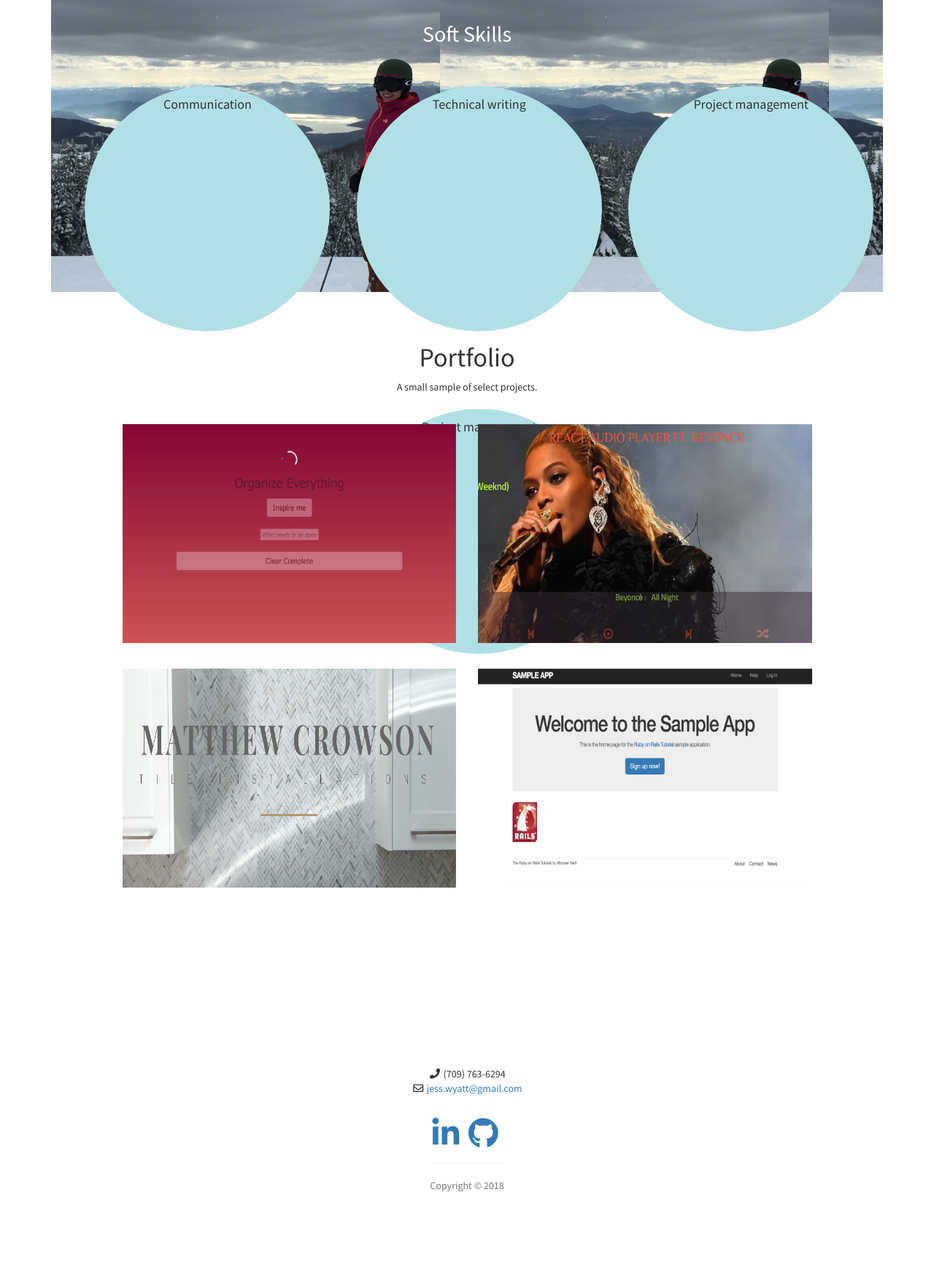
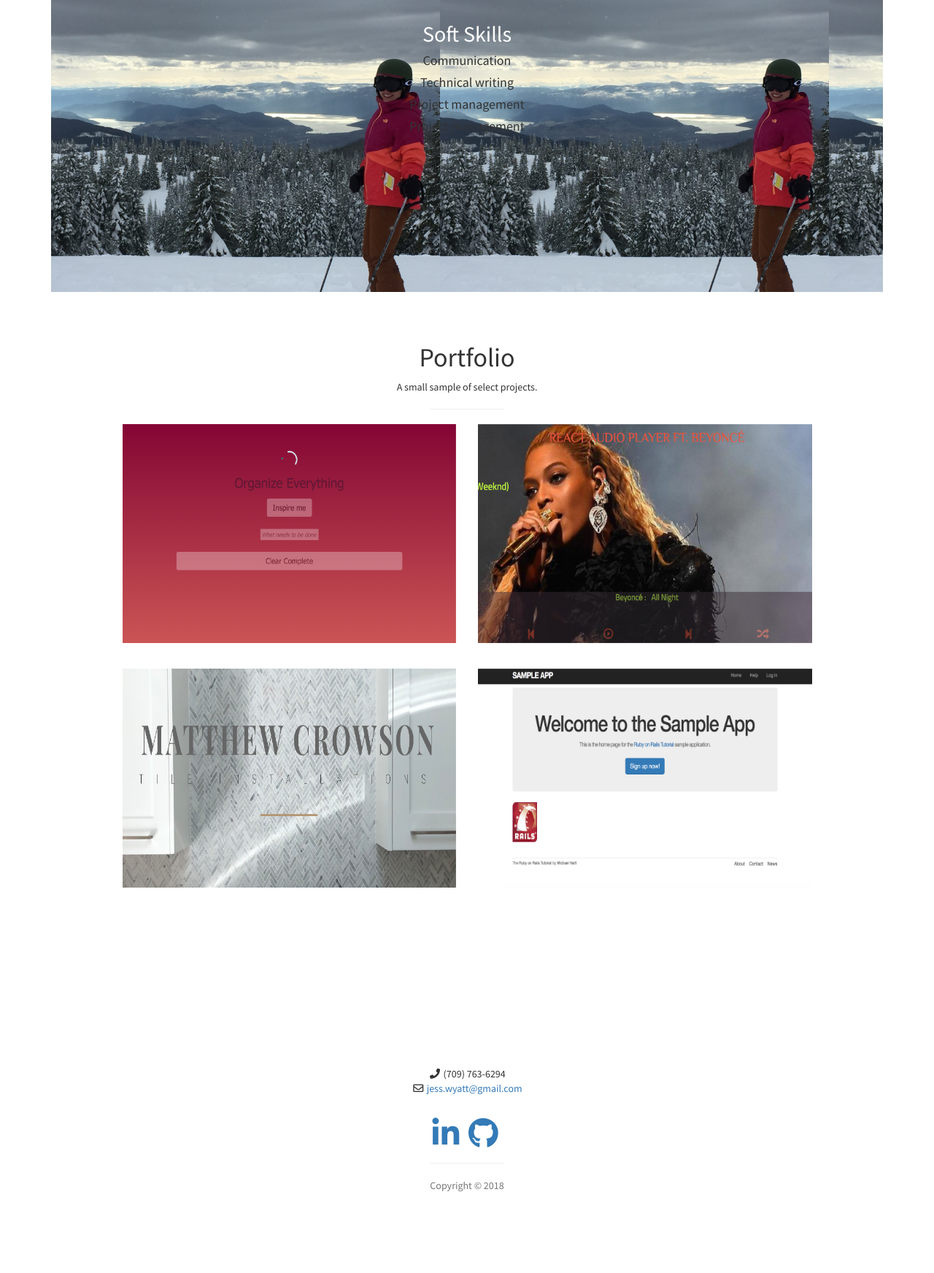
Before and after one commit to JW709/portfolio, a Jekyll site: the page built from index.html, in a window 1280 px wide. Shown: the part 1598-3342 px from the top of the page at 73% size. Built offline with Jekyll 4.4.1, drawn with Linux system fonts in a browser that asks for light colours; nearby versions of some CDN libraries.

```diff
--- a/css/stylish-portfolio.css
+++ b/css/stylish-portfolio.css
@@ -199,35 +199,6 @@ h2, .fa-stack {
     -o-background-size: cover;
 }
 
-.col {
-    display: inline-block;
-    position: relative;
-    width: 30%;
-    margin:4% 0 5% 3%;
-    padding:0;
-    background-color: transparent;
-     border-top: none;
-}
-    .spacer {
-     position: relative;
-     padding-top: 100%;
-    }
-
-    .circle {
-        position: absolute;
-        top: 0;
-        bottom: 0;
-        left: 0;
-        right: 0;
-        background-color: powderblue;
-        color: #333;
-        border-radius: 50%;
-        box-sizing: border-box;
-        text-align: center;
-        display: block;
-      padding: 5px;
-    }
-
 
 /* Portfolio */
 
```
